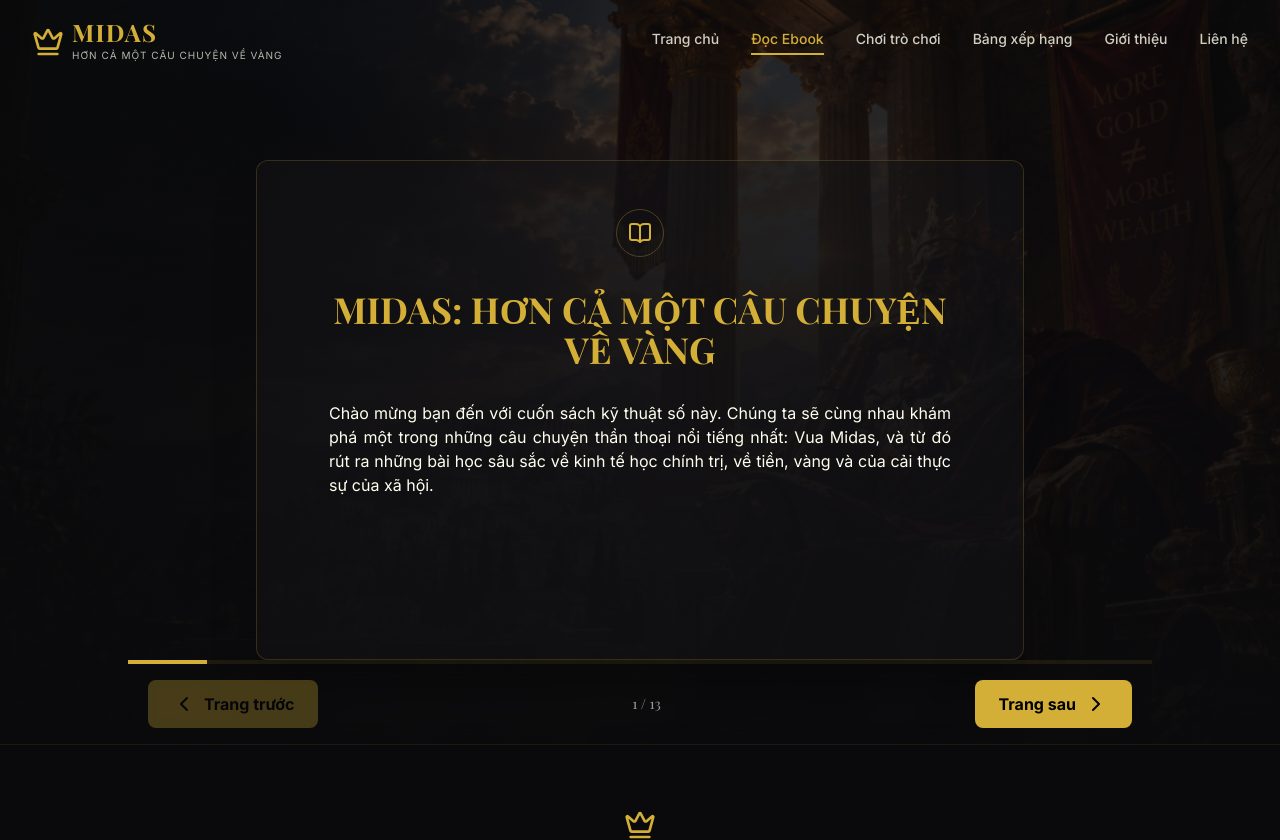
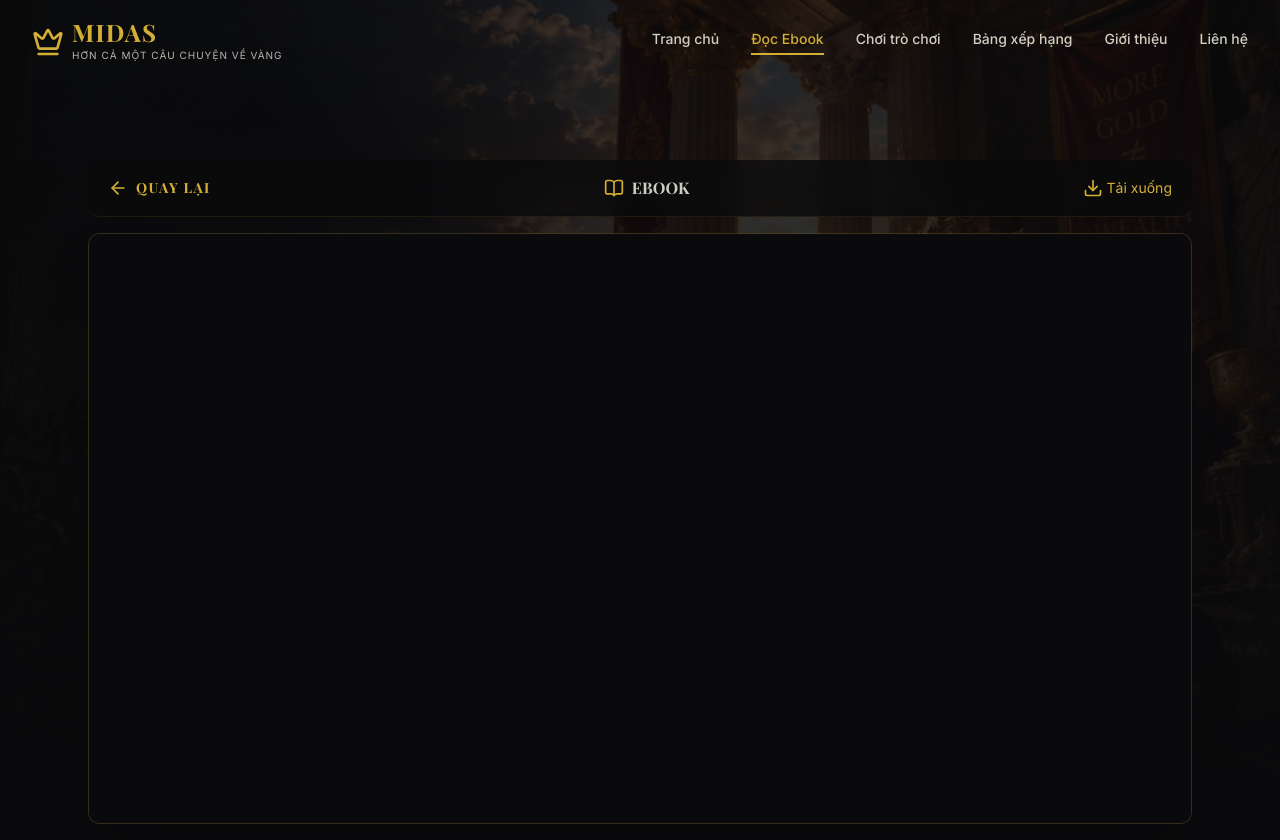
Before and after one commit to Btrung-uit/KTCT-web-project, a React (Vite) app: page /ebook in a window 1280 px wide. Shown: the top 840 px of the page. Built offline with nearby package versions, Linux system fonts and the light colour scheme; a web font is replaced by a local one.

Commit message:
feat: Chuyển đổi Ebook thành định dạng xem PDF

```diff
--- a/src/pages/EbookViewer.tsx
+++ b/src/pages/EbookViewer.tsx
@@ -1,166 +1,42 @@
-import { useState, useRef } from 'react';
-import { motion, AnimatePresence } from 'framer-motion';
-import { ChevronLeft, ChevronRight, BookOpen, ArrowLeft } from 'lucide-react';
-import { ebookData } from '../data/ebookData';
+import { ArrowLeft, BookOpen, Download } from 'lucide-react';
 import { useNavigate } from 'react-router-dom';
 
 const EbookViewer = () => {
-  const [currentPage, setCurrentPage] = useState(0);
-  const [direction, setDirection] = useState(0);
   const navigate = useNavigate();
 
-  // Touch variables for swipe
-  const touchStartX = useRef<number | null>(null);
-  const touchEndX = useRef<number | null>(null);
+  return (
+    <div className="flex flex-col min-h-screen bg-transparent pt-16 md:pt-24 pb-10 max-w-6xl mx-auto px-4 md:px-6 relative w-full h-[100dvh]">
 
-  const nextPage = () => {
-    if (currentPage < ebookData.length - 1) {
-      setDirection(1);
-      setCurrentPage(prev => prev + 1);
-    }
-  };
-
-  const prevPage = () => {
-    if (currentPage > 0) {
-      setDirection(-1);
-      setCurrentPage(prev => prev - 1);
-    }
-  };
-
-  const handleTouchStart = (e: React.TouchEvent) => {
-    touchStartX.current = e.targetTouches[0].clientX;
-  };
-
-  const handleTouchMove = (e: React.TouchEvent) => {
-    touchEndX.current = e.targetTouches[0].clientX;
-  };
-
-  const handleTouchEnd = () => {
-    if (!touchStartX.current || !touchEndX.current) return;
-
-    const distance = touchStartX.current - touchEndX.current;
-    const isLeftSwipe = distance > 50;
-    const isRightSwipe = distance < -50;
-
-    if (isLeftSwipe) {
-      nextPage();
-    } else if (isRightSwipe) {
-      prevPage();
-    }
-
-    // Reset
-    touchStartX.current = null;
-    touchEndX.current = null;
-  };
-
-  const variants = {
-    enter: (direction: number) => {
-      return {
-        x: direction > 0 ? 50 : -50,
-        opacity: 0
-      };
-    },
-    center: {
-      zIndex: 1,
-      x: 0,
-      opacity: 1
-    },
-    exit: (direction: number) => {
-      return {
-        zIndex: 0,
-        x: direction < 0 ? 50 : -50,
-        opacity: 0
-      };
-    }
-  };
-
-  return (
-    <div className="flex flex-col min-h-screen md:min-h-[85vh] bg-transparent pt-16 md:pt-24 pb-20 md:pb-10 max-w-5xl mx-auto md:px-6 relative">
-
-      {/* Mobile Top Header */}
-      <div className="md:hidden flex items-center justify-between px-5 py-4 border-b border-midas-gold/10 bg-midas-dark/80 backdrop-blur-md sticky top-16 z-30">
-        <button onClick={() => navigate('/')} className="flex items-center text-midas-gold">
+      {/* Top Header */}
+      <div className="flex items-center justify-between py-4 border-b border-midas-gold/10 bg-midas-dark/80 backdrop-blur-md mb-4 rounded-xl px-5">
+        <button onClick={() => navigate('/')} className="flex items-center text-midas-gold hover:text-yellow-400 transition-colors">
           <ArrowLeft className="w-5 h-5 mr-2" />
-          <span className="font-serif font-bold tracking-widest uppercase text-sm">Midas</span>
+          <span className="font-serif font-bold tracking-widest uppercase text-sm">Quay lại</span>
         </button>
-        <span className="text-midas-ivory/60 text-sm font-serif">{currentPage + 1} / {ebookData.length}</span>
+        <div className="flex items-center text-midas-ivory/80">
+          <BookOpen className="w-5 h-5 mr-2 text-midas-gold" />
+          <span className="font-serif font-bold">EBOOK</span>
+        </div>
+        <a
+          href="/assets/midas-ebook.pdf"
+          download="Midas_Ebook.pdf"
+          className="flex items-center text-midas-gold hover:text-yellow-400 transition-colors text-sm"
+        >
+          <Download className="w-5 h-5 mr-1" />
+          <span className="hidden md:inline">Tải xuống</span>
+        </a>
       </div>
 
-      <div className="flex flex-1 relative overflow-hidden">
-        {/* Main Content Area */}
-        <div
-          className="flex-1 flex flex-col items-center justify-center relative w-full h-full"
-          onTouchStart={handleTouchStart}
-          onTouchMove={handleTouchMove}
-          onTouchEnd={handleTouchEnd}
+      {/* Main Content Area - PDF Iframe */}
+      <div className="flex-1 w-full bg-midas-panel/50 border border-midas-gold/20 rounded-xl shadow-2xl overflow-hidden relative">
+        <iframe
+          src="/assets/midas-ebook.pdf#toolbar=0"
+          className="w-full h-full border-none"
+          title="Midas Ebook"
         >
-          <AnimatePresence initial={false} custom={direction} mode="wait">
-            <motion.div
-              key={currentPage}
-              custom={direction}
-              variants={variants}
-              initial="enter"
-              animate="center"
-              exit="exit"
-              transition={{
-                x: { type: "spring", stiffness: 300, damping: 30 },
-                opacity: { duration: 0.2 }
-              }}
-              className="w-full max-w-3xl bg-midas-panel/50 md:border md:border-midas-gold/20 md:rounded-xl shadow-2xl p-6 md:p-12 min-h-[65vh] md:min-h-[500px] flex flex-col mt-4 md:mt-0"
-            >
-              <div className="flex items-center justify-center mb-6 md:mb-8">
-                <div className="w-10 h-10 md:w-12 md:h-12 rounded-full border border-midas-gold/30 flex items-center justify-center">
-                  <BookOpen className="w-5 h-5 md:w-6 md:h-6 text-midas-gold" />
-                </div>
-              </div>
-
-              <h2 className="text-2xl md:text-4xl font-serif font-bold text-midas-gold mb-6 md:mb-8 text-center px-2 leading-snug">
-                {ebookData[currentPage].title}
-              </h2>
-
-              <div className="prose prose-invert prose-p:text-midas-ivory/90 prose-p:leading-relaxed prose-p:text-base md:prose-p:text-lg max-w-none text-justify px-2 md:px-6">
-                {ebookData[currentPage].content.split('\n\n').map((paragraph: string, idx: number) => (
-                  <p key={idx} className="mb-4">{paragraph}</p>
-                ))}
-              </div>
-            </motion.div>
-          </AnimatePresence>
-        </div>
+          Trình duyệt của bạn không hỗ trợ xem PDF trực tiếp. Vui lòng tải xuống file PDF để xem.
+        </iframe>
       </div>
-
-      {/* Progress Bar */}
-      <div className="absolute bottom-[60px] md:bottom-20 left-0 w-full h-1 bg-midas-gold/10">
-        <div
-          className="h-full bg-midas-gold transition-all duration-300"
-          style={{ width: `${((currentPage + 1) / ebookData.length) * 100}%` }}
-        />
-      </div>
-
-      {/* Bottom Navigation */}
-      <div className="fixed md:absolute bottom-0 left-0 w-full bg-midas-dark/90 md:bg-transparent backdrop-blur-md border-t border-midas-gold/10 md:border-none px-5 py-4 flex items-center justify-between z-30">
-        <button
-          onClick={prevPage}
-          disabled={currentPage === 0}
-          className="flex items-center justify-center w-12 h-12 md:w-auto md:h-auto md:px-6 md:py-3 bg-midas-panel md:bg-midas-gold text-midas-gold md:text-black font-bold rounded-full md:rounded-lg disabled:opacity-30 disabled:cursor-not-allowed hover:bg-midas-gold/20 md:hover:bg-yellow-500 transition-all border border-midas-gold/30 md:border-none"
-        >
-          <ChevronLeft className="w-6 h-6 md:mr-2" />
-          <span className="hidden md:inline">Trang trước</span>
-        </button>
-
-        <div className="text-midas-ivory/60 font-serif text-sm">
-          {currentPage + 1} / {ebookData.length}
-        </div>
-
-        <button
-          onClick={nextPage}
-          disabled={currentPage === ebookData.length - 1}
-          className="flex items-center justify-center w-12 h-12 md:w-auto md:h-auto md:px-6 md:py-3 bg-midas-panel md:bg-midas-gold text-midas-gold md:text-black font-bold rounded-full md:rounded-lg disabled:opacity-30 disabled:cursor-not-allowed hover:bg-midas-gold/20 md:hover:bg-yellow-500 transition-all border border-midas-gold/30 md:border-none"
-        >
-          <span className="hidden md:inline">Trang sau</span>
-          <ChevronRight className="w-6 h-6 md:ml-2" />
-        </button>
-      </div>
-
     </div>
   );
 };
```
